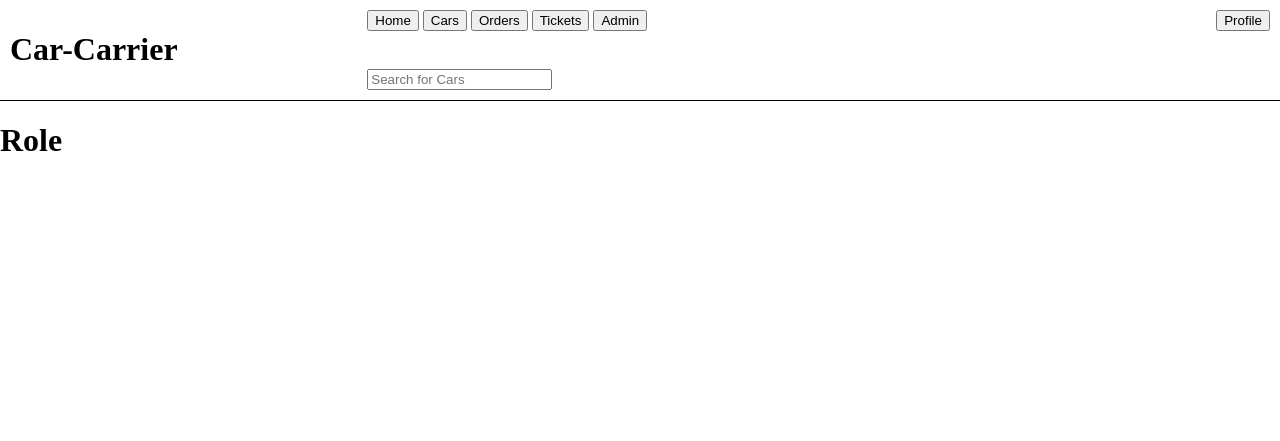
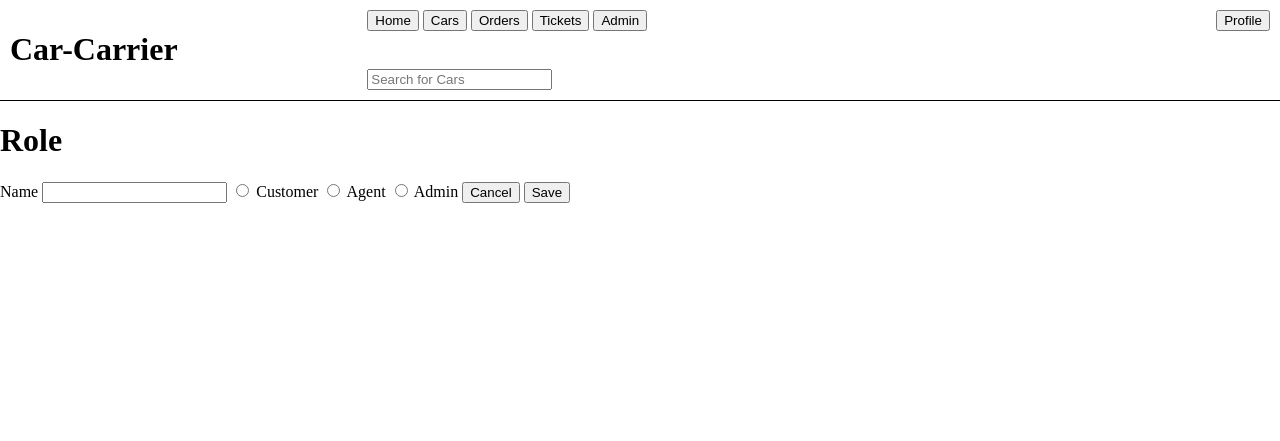
Before and after one commit to hammerhc/Car-Carrier, a Flask app: template src/templates/admin/role.html in a window 1280 px wide. Shown: the top 441 px of the page. Run offline with Flask 2, Linux system fonts and the light colour scheme; the template is opened without the code that fills it, so the values that code supplies are empty.

Commit message:
Updated Role Details Page

```diff
--- a/src/static/js/admin/role.js
+++ b/src/static/js/admin/role.js
@@ -0,0 +1,12 @@
+var url = new URL(window.location);
+var params = new URLSearchParams(url.search);
+
+var roleId = params.get("id");
+
+function cancel() {
+    navigate("/roles");
+}
+
+function save() {
+    console.log("Saving");
+}
--- a/src/templates/admin/role.html
+++ b/src/templates/admin/role.html
@@ -6,4 +6,21 @@
 
 {% block content %}
 <h1>Role</h1>
+
+<div class="detailsContainer">
+    <label for="inputName">Name</label>
+    <input id="inputName" type="text">
+
+    <input id="roleCustomer" type="radio" name="role" value="customer">
+    <label for="roleCustomer">Customer</label>
+
+    <input id="roleAgent" type="radio" name="role" value="agent">
+    <label for="roleAgent">Agent</label>
+
+    <input id="roleAdmin" type="radio" name="role" value="admin">
+    <label for="roleAdmin">Admin</label>
+
+    <button id="cancelButton" class="formButton" onclick="cancel()">Cancel</button>
+    <button id="saveButton" class="formButton" onclick="save()">Save</button>
+</div>
 {% endblock %}
```
